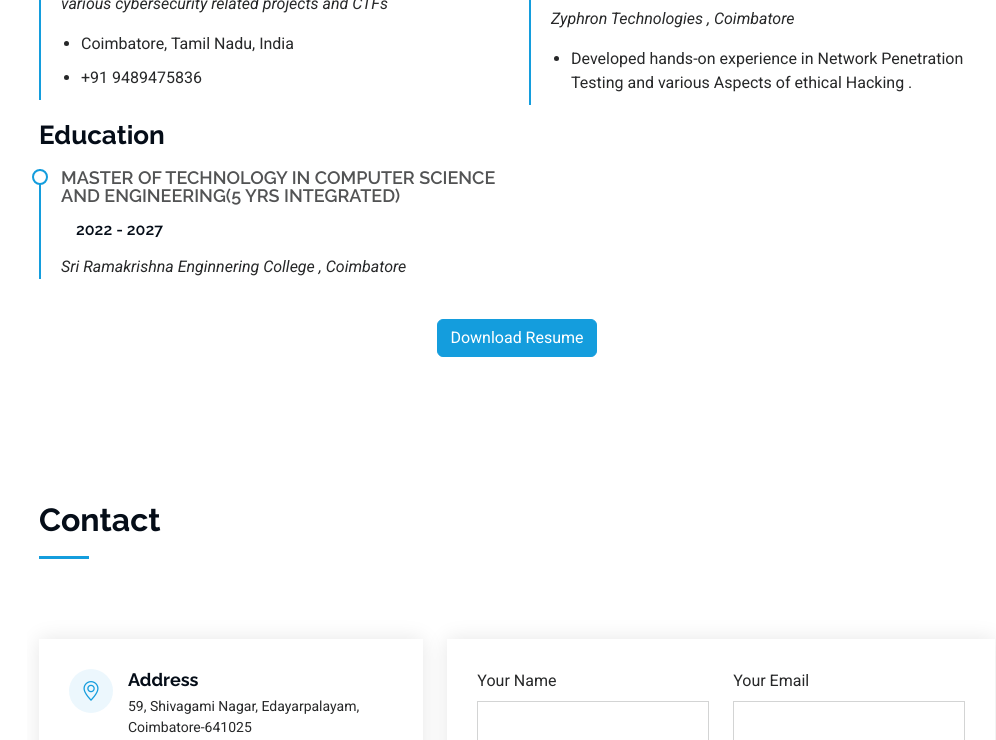
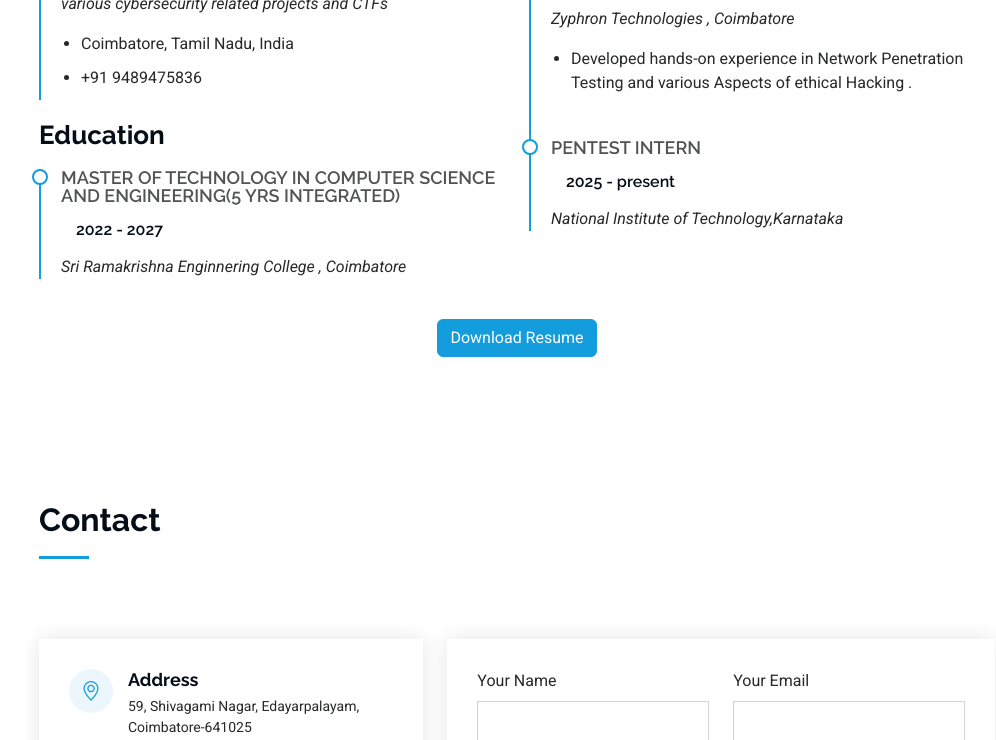
Before and after one commit to NikhilBasker/nikhilbasker.github.io, a plain HTML site: page index.html in a window 1280 px wide. Shown: the part 2493-3233 px from the top of the page, without its empty margins (273-1269 px from the left). Drawn offline with Linux system fonts and the light colour scheme.

Commit message:
Update index.html

```diff
--- a/index.html
+++ b/index.html
@@ -234,7 +234,11 @@
             <li>Developed hands-on experience in Network Penetration Testing and various Aspects of ethical Hacking .</li>
           </ul>
         </div><!-- End Resume Item -->
-
+<div class="resume-item">
+          <h4>Pentest Intern</h4>
+          <h5>2025 - present</h5>
+          <p><em>National Institute of Technology,Karnataka</em></p>
+        </div>
       </div>
 
     </div>
```
